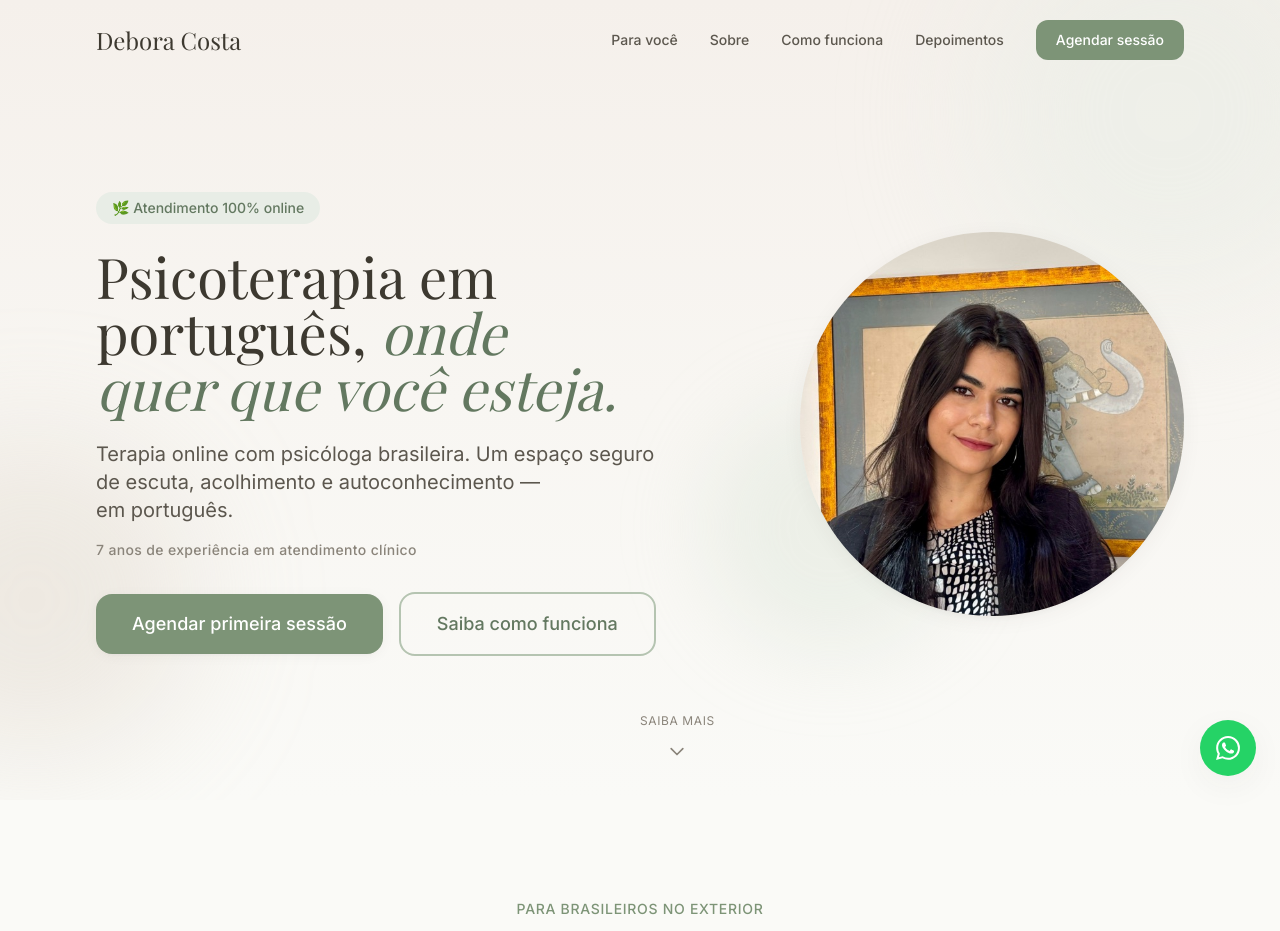
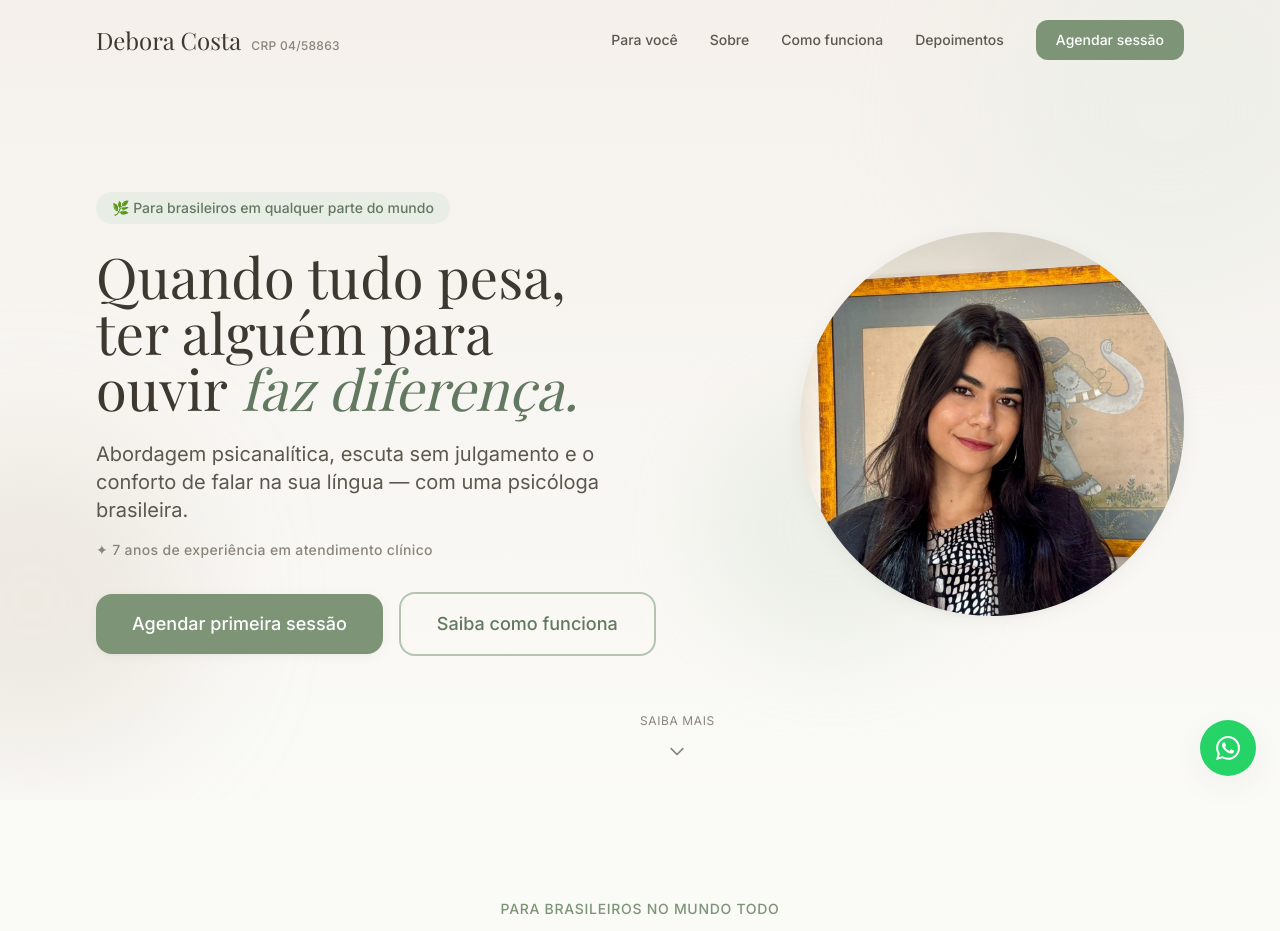
Before and after one commit to amandladev/debora-acosta, a React (Vite) app: page / in a window 1280 px wide. Shown: the top 931 px of the page. Built offline with nearby package versions, Linux system fonts and the light colour scheme; a web font is replaced by a local one.

Commit message:
meta pixel integration

```diff
--- a/index.html
+++ b/index.html
@@ -9,7 +9,7 @@
 
     <!-- Open Graph / Meta Ads -->
     <meta property="og:title" content="Psicoterapia em português, onde quer que você esteja | Debora Costa" />
-    <meta property="og:description" content="Terapia online com psicóloga brasileira. Um espaço seguro de escuta e autoconhecimento. Sessões online com escuta acolhedora e abordagem psicanalítica." />
+    <meta property="og:description" content="Terapia com psicóloga brasileira, abordagem psicanalítica, escuta sem julgamento — em português. Para brasileiros em qualquer parte do mundo." />
     <meta property="og:type" content="website" />
     <meta property="og:locale" content="pt_BR" />
     <meta property="og:image" content="/opengraph.jpg" />
@@ -20,8 +20,23 @@
     <!-- Twitter / X -->
     <meta name="twitter:card" content="summary_large_image" />
     <meta name="twitter:title" content="Psicoterapia em português, onde quer que você esteja | Debora Costa" />
-    <meta name="twitter:description" content="Terapia online com psicóloga brasileira. Um espaço seguro de escuta e autoconhecimento. Sessões online com escuta acolhedora e abordagem psicanalítica." />
+    <meta name="twitter:description" content="Terapia com psicóloga brasileira, abordagem psicanalítica, escuta sem julgamento — em português. Para brasileiros em qualquer parte do mundo." />
     <meta name="twitter:image" content="/opengraph.jpg" />
+
+    <!-- Meta Pixel -->
+    <script>
+      !function(f,b,e,v,n,t,s)
+      {if(f.fbq)return;n=f.fbq=function(){n.callMethod?
+      n.callMethod.apply(n,arguments):n.queue.push(arguments)};
+      if(!f._fbq)f._fbq=n;n.push=n;n.loaded=!0;n.version='2.0';
+      n.queue=[];t=b.createElement(e);t.async=!0;
+      t.src=v;s=b.getElementsByTagName(e)[0];
+      s.parentNode.insertBefore(t,s)}(window, document,'script',
+      'https://connect.facebook.net/en_US/fbevents.js');
+      fbq('init', '1392421942633155');
+      fbq('track', 'PageView');
+    </script>
+    <!-- End Meta Pixel -->
 
     <!-- Preconnect to Google Fonts -->
     <link rel="preconnect" href="https://fonts.googleapis.com" />
@@ -31,6 +46,11 @@
     <title>Psicoterapia em português, onde quer que você esteja | Debora Costa</title>
   </head>
   <body>
+    <!-- Meta Pixel noscript -->
+    <noscript>
+      <img height="1" width="1" style="display:none"
+        src="https://www.facebook.com/tr?id=1392421942633155&ev=PageView&noscript=1" />
+    </noscript>
     <div id="root"></div>
     <script type="module" src="/src/main.jsx"></script>
   </body>
--- a/src/App.jsx
+++ b/src/App.jsx
@@ -36,7 +36,7 @@ export default function App() {
 
       {/* Floating WhatsApp CTA */}
       <a
-        href="https://wa.me/5531997492770?text=Olá%20Debora,%20vi%20seu%20site%20e%20gostaria%20de%20informações%20sobre%20terapia"
+        href="https://wa.me/5531997492770?text=Ol%C3%A1%20Debora%2C%20gostaria%20de%20agendar%20uma%20primeira%20sess%C3%A3o%20de%20terapia."
         target="_blank"
         rel="noopener noreferrer"
         className="fixed bottom-6 right-6 z-50 bg-[#25D366] text-white p-4 rounded-full shadow-elevated hover:scale-110 transition-transform duration-300"
--- a/src/components/BraziliansAbroad.jsx
+++ b/src/components/BraziliansAbroad.jsx
@@ -32,9 +32,9 @@ export default function BraziliansAbroad() {
   return (
     <SectionWrapper id="brasileiros" bgClassName="bg-cream-50">
       <SectionHeading
-        eyebrow="Para brasileiros no exterior"
+        eyebrow="Para brasileiros no mundo todo"
         title="Você não precisa passar por isso sozinho."
-        subtitle="Morar em outro país transforma quem somos. A terapia em português é um espaço para reconectar com você mesmo — com as suas palavras."
+        subtitle="Morar fora muda tudo — a língua, a rotina, os vínculos. A terapia em português é um espaço para reconectar com você mesmo, do jeito que só a sua língua permite."
       />
 
       <div className="grid gap-6 sm:grid-cols-2">
@@ -43,7 +43,7 @@ export default function BraziliansAbroad() {
             key={item.title}
             className="group bg-white/60 backdrop-blur-sm rounded-3xl p-6 md:p-8 shadow-soft hover:shadow-card transition-all duration-300 hover:-translate-y-1 border border-cream-300/50"
           >
-            <span className="text-3xl block mb-4 group-hover:scale-110 transition-transform duration-300" aria-hidden="true">
+            <span className="text-3xl inline-block mb-4 group-hover:scale-110 transition-transform duration-300" aria-hidden="true">
               {item.emoji}
             </span>
             <h3 className="font-serif text-xl text-text-primary mb-2">
--- a/src/components/Footer.jsx
+++ b/src/components/Footer.jsx
@@ -9,7 +9,7 @@ export default function Footer() {
           <div>
             <p className="font-serif text-xl text-cream-100 mb-1">Debora Costa</p>
             <p className="text-cream-400 text-sm">
-              Psicóloga — CRP XX/XXXXX
+              Psicóloga — CRP 04/58863
             </p>
             <p className="text-cream-400 text-sm mt-1">
               Atendimento online
@@ -20,10 +20,10 @@ export default function Footer() {
           <div className="text-sm text-cream-400 space-y-1">
             <p>
               <a
-                href="mailto:contato@deboracosta.com.br"
+                href="mailto:contato@deboracosta.com"
                 className="hover:text-cream-100 transition-colors underline underline-offset-2"
               >
-                contato@deboracosta.com.br
+                contato@deboracosta.com
               </a>
             </p>
             <p>
--- a/src/components/Header.jsx
+++ b/src/components/Header.jsx
@@ -1,5 +1,6 @@
 import { useState, useEffect } from 'react';
 import { LINKS } from '../constants';
+import { trackLead } from '../utils/analytics';
 
 const navItems = [
   { label: 'Para você', href: LINKS.forBrazilians },
@@ -30,10 +31,15 @@ export default function Header() {
         {/* Logo */}
         <a
           href="#"
-          className="font-serif text-xl md:text-2xl text-text-primary hover:text-sage-600 transition-colors"
+          className="flex items-baseline gap-2.5 hover:opacity-80 transition-opacity"
           aria-label="Início"
         >
-          Debora Costa
+          <span className="font-serif text-xl md:text-2xl text-text-primary">
+            Debora Costa
+          </span>
+          <span className="hidden sm:inline text-xs text-text-light font-medium tracking-wide">
+            CRP 04/58863
+          </span>
         </a>
 
         {/* Desktop nav */}
@@ -51,6 +57,7 @@ export default function Header() {
             href={LINKS.schedule}
             target="_blank"
             rel="noopener noreferrer"
+            onClick={trackLead}
             className="text-sm font-medium bg-sage-500 text-white px-5 py-2.5 rounded-xl hover:bg-sage-600 transition-all"
           >
             Agendar sessão
@@ -99,7 +106,7 @@ export default function Header() {
             target="_blank"
             rel="noopener noreferrer"
             className="mt-2 text-center font-medium bg-sage-500 text-white px-5 py-3 rounded-xl hover:bg-sage-600 transition-all"
-            onClick={() => setIsMobileOpen(false)}
+            onClick={() => { trackLead(); setIsMobileOpen(false); }}
           >
             Agendar sessão
           </a>
--- a/src/components/Hero.jsx
+++ b/src/components/Hero.jsx
@@ -16,20 +16,20 @@ export default function Hero() {
           {/* Copy */}
           <div className="flex-1 text-center lg:text-left">
             <span className="inline-block bg-sage-100 text-sage-600 text-sm font-medium px-4 py-1.5 rounded-full mb-6">
-              🌿 Atendimento 100% online
+              🌿 Para brasileiros em qualquer parte do mundo
             </span>
 
             <h1 className="font-serif text-4xl sm:text-5xl md:text-6xl lg:text-[3.5rem] leading-[1.15] text-text-primary text-balance">
-              Psicoterapia em português,{' '}
-              <span className="text-sage-600 italic">onde quer que você esteja.</span>
+              Quando tudo pesa, ter alguém para ouvir{' '}
+              <span className="text-sage-600 italic">faz diferença.</span>
             </h1>
 
             <p className="mt-6 text-lg md:text-xl text-text-secondary leading-relaxed max-w-xl mx-auto lg:mx-0">
-              Terapia online com psicóloga brasileira. Um espaço seguro de escuta, acolhimento e autoconhecimento — em&nbsp;português.
+              Abordagem psicanalítica, escuta sem julgamento e o conforto de falar na sua língua — com uma psicóloga brasileira.
             </p>
 
             <p className="mt-4 text-sm text-text-light font-medium tracking-wide">
-              7 anos de experiência em atendimento clínico
+              ✦ 7 anos de experiência em atendimento clínico
             </p>
 
             <div className="mt-8 flex flex-col sm:flex-row items-center gap-4 lg:justify-start justify-center">
--- a/src/components/SessionDetails.jsx
+++ b/src/components/SessionDetails.jsx
@@ -46,9 +46,9 @@ export default function SessionDetails() {
   return (
     <SectionWrapper id="sessoes" bgClassName="bg-white/50">
       <SectionHeading
-        eyebrow="Informações"
-        title="Detalhes sobre as sessões"
-        subtitle="Tudo pensado para que sua experiência terapêutica seja confortável e acessível."
+        eyebrow="Como funciona na prática"
+        title="Simples, seguro e feito para você"
+        subtitle="Sem deslocamento, sem sala de espera. A terapia acontece onde você estiver, no horário que funciona para a sua rotina."
       />
 
       <div className="grid gap-6 sm:grid-cols-2 lg:grid-cols-4">
--- a/src/components/Testimonials.jsx
+++ b/src/components/Testimonials.jsx
@@ -6,7 +6,7 @@ const testimonials = [
     quote:
       'Encontrar uma psicóloga que fala português foi essencial para mim. É muito diferente poder expressar meus sentimentos na minha língua — finalmente me sinto compreendida.',
     author: 'M.S.',
-    location: 'Londres, Reino Unido',
+    location: 'Lisboa, Portugal',
   },
   {
     quote:
--- /dev/null
+++ b/src/utils/analytics.js
@@ -0,0 +1,17 @@
+/**
+ * Meta Pixel analytics helpers.
+ * All tracking calls are safely wrapped — they do nothing if the
+ * pixel hasn't loaded yet (e.g. blocked by an ad blocker).
+ */
+
+export function trackLead() {
+  if (typeof fbq === 'function') {
+    fbq('track', 'Lead');
+  }
+}
+
+export function trackContact() {
+  if (typeof fbq === 'function') {
+    fbq('track', 'Contact');
+  }
+}
```
Also changed, not shown: src/components/FinalCta.jsx (+4 -4 lines), src/components/ui/Button.jsx (+9 -0 lines).
